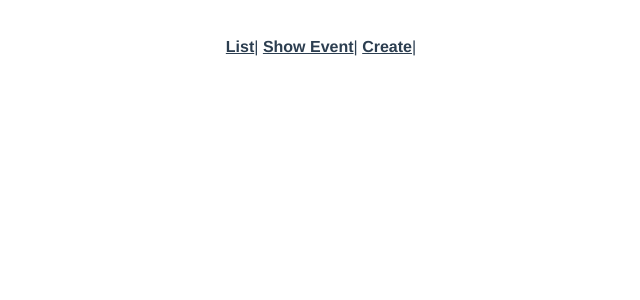
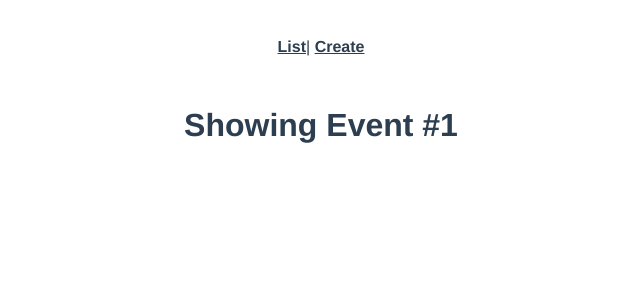
Before and after one commit to cdterry87/VueMasteryCourses, a Vue app in the folder 2-real-world-vue/: page /event/1 in a window 1280 px wide. Shown: the top 300 px of the page, without its empty margins (319-959 px from the left). Built offline with nearby package versions, Linux system fonts and the light colour scheme.

Commit message:
Completed lesson 5 - dynamic routing and history mode

```diff
--- a/2-real-world-vue/src/App.vue
+++ b/2-real-world-vue/src/App.vue
@@ -2,8 +2,7 @@
   <div id="app">
     <div id="nav">
       <router-link :to="{ name: 'event-list' }">List</router-link>|
-      <router-link :to="{ name: 'event-show' }">Show Event</router-link>|
-      <router-link :to="{ name: 'event-create' }">Create</router-link>|
+      <router-link :to="{ name: 'event-create' }">Create</router-link>
     </div>
     <router-view/>
   </div>
--- a/2-real-world-vue/src/router.js
+++ b/2-real-world-vue/src/router.js
@@ -16,9 +16,10 @@
             component: EventList
         },
         {
-            path: "/event",
+            path: "/event/:id",
             name: "event-show",
-            component: EventShow
+            component: EventShow,
+            props: true
         },
         {
             path: "/event/create",
--- a/2-real-world-vue/src/views/EventList.vue
+++ b/2-real-world-vue/src/views/EventList.vue
@@ -1,10 +1,13 @@
 <template>
-    <h1>Events Listing</h1>
+    <div>
+        <h1>Events Listing</h1>
+        <router-link :to="{ name: 'event-show', params: { id: 1 }}">Show Event</router-link>
+    </div>
 </template>
 
 <script>
 export default {
-
+    name: 'EventList'
 }
 </script>
 
--- a/2-real-world-vue/src/views/EventShow.vue
+++ b/2-real-world-vue/src/views/EventShow.vue
@@ -1,10 +1,11 @@
 <template>
-    <h1>Showing Event</h1>
+    <h1>Showing Event #{{ id }}</h1>
 </template>
 
 <script>
 export default {
-
+    name: 'EventShow',
+    props: ['id']
 }
 </script>
 
```
